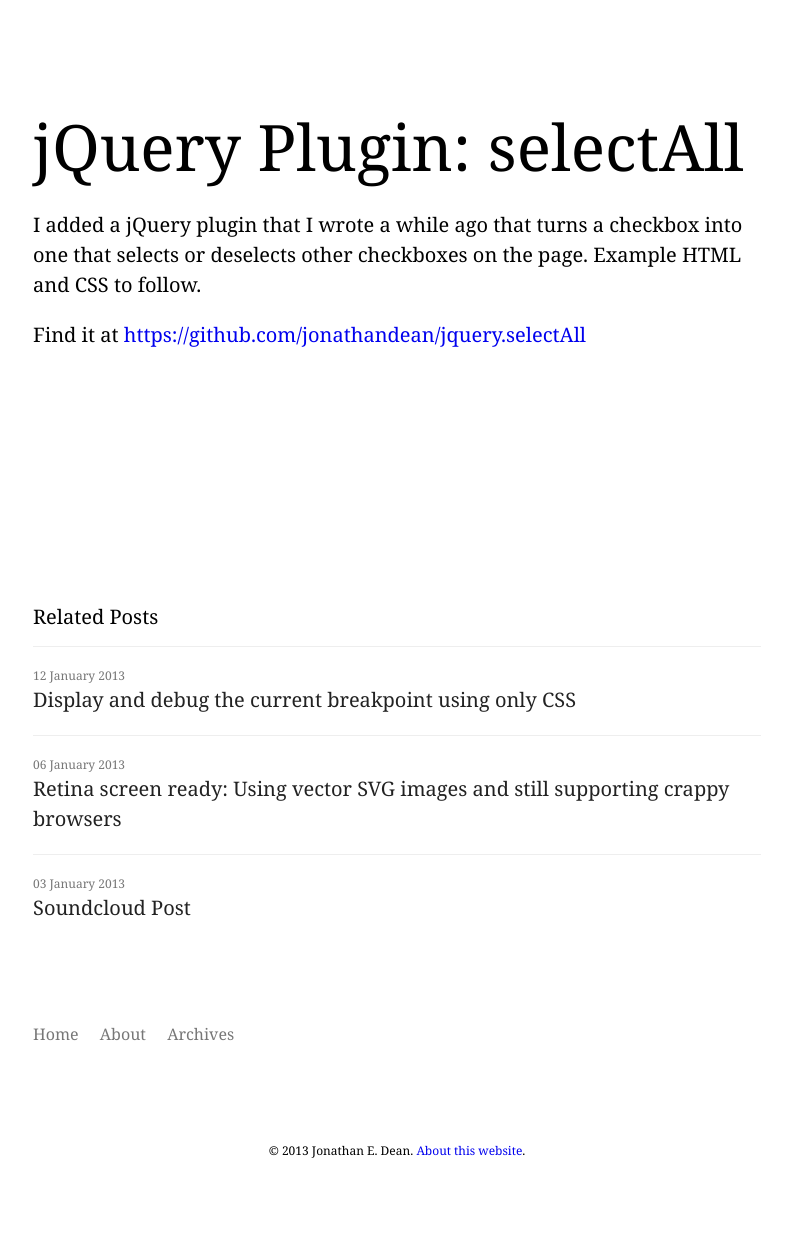
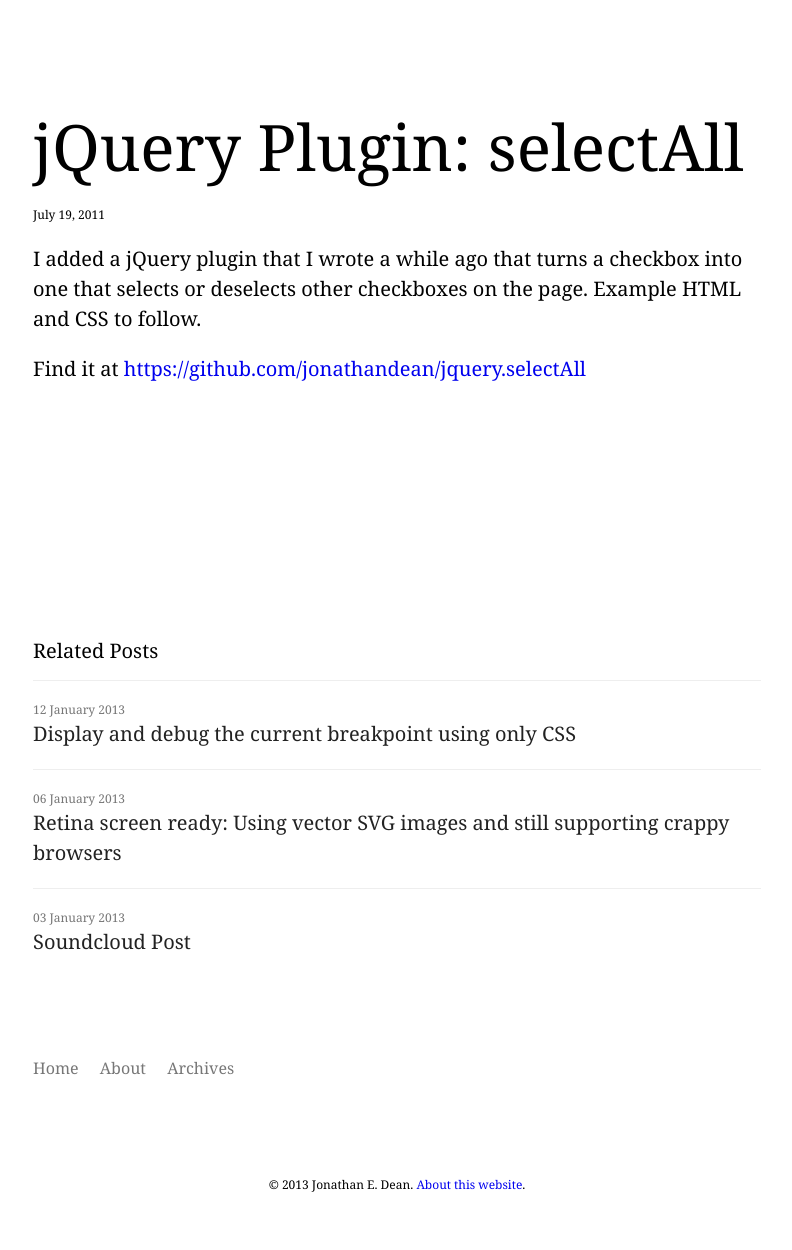
Before and after one commit to jonathandean/jonathandean.github.io, a Jekyll site: the page built from _posts/2011-07-19-jquery-plugin-selectall.html, in a window 1280 px wide. Shown: the whole page, without its empty margins (243-1035 px from the left). Built offline with Jekyll 4.4.1, drawn with Linux system fonts in a browser that asks for light colours; before the commit the page ends 1216 px from its top, so only the background shows below that.

Commit message:
Add date to posts below the title, remove the footer content for now

```diff
--- a/_layouts/post.html
+++ b/_layouts/post.html
@@ -5,9 +5,10 @@
     <h1>
       {{page.title}}
     </h1>
-    <!-- This is where post content lives -->
+    <p class="meta date">
+      <time class="time post" datetime="{{page.date | date: "%Y-%m-%d"}}" pubdate>{{page.date | date: "%B %d, %Y"}}</time>
+    </p>
     {{content}}
-    <!-- end of post content -->
     <footer class="mt-2">
     {% if page.author %}
     <p class="meta author">
--- a/_sass/_type.scss
+++ b/_sass/_type.scss
@@ -63,6 +63,9 @@
   footer {
     color:$grey-light;
   }
+  .time{
+    color: $grey-medium;
+  }
 }
 
 .h1-r {
```
Lines whose indentation alone changed are shown as unchanged.
